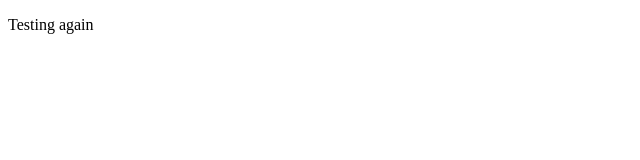
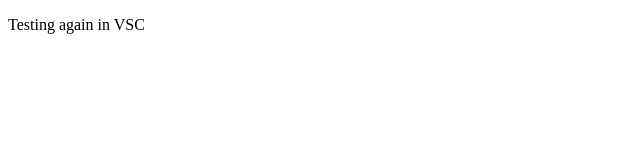
Before and after one commit to alexanderLNU/uppgift_L1, a plain HTML site: page index.html in a window 1280 px wide. Shown: the full height of the page, 0-640 px from the left. Drawn offline with Linux system fonts and the light colour scheme.

Commit message:
Last test

```diff
--- a/index.html
+++ b/index.html
@@ -6,6 +6,6 @@
     <title>L1</title>
 </head>
 <body>
-    <p>Testing again</p>
+    <p>Testing again in VSC</p>
 </body>
 </html>
```
